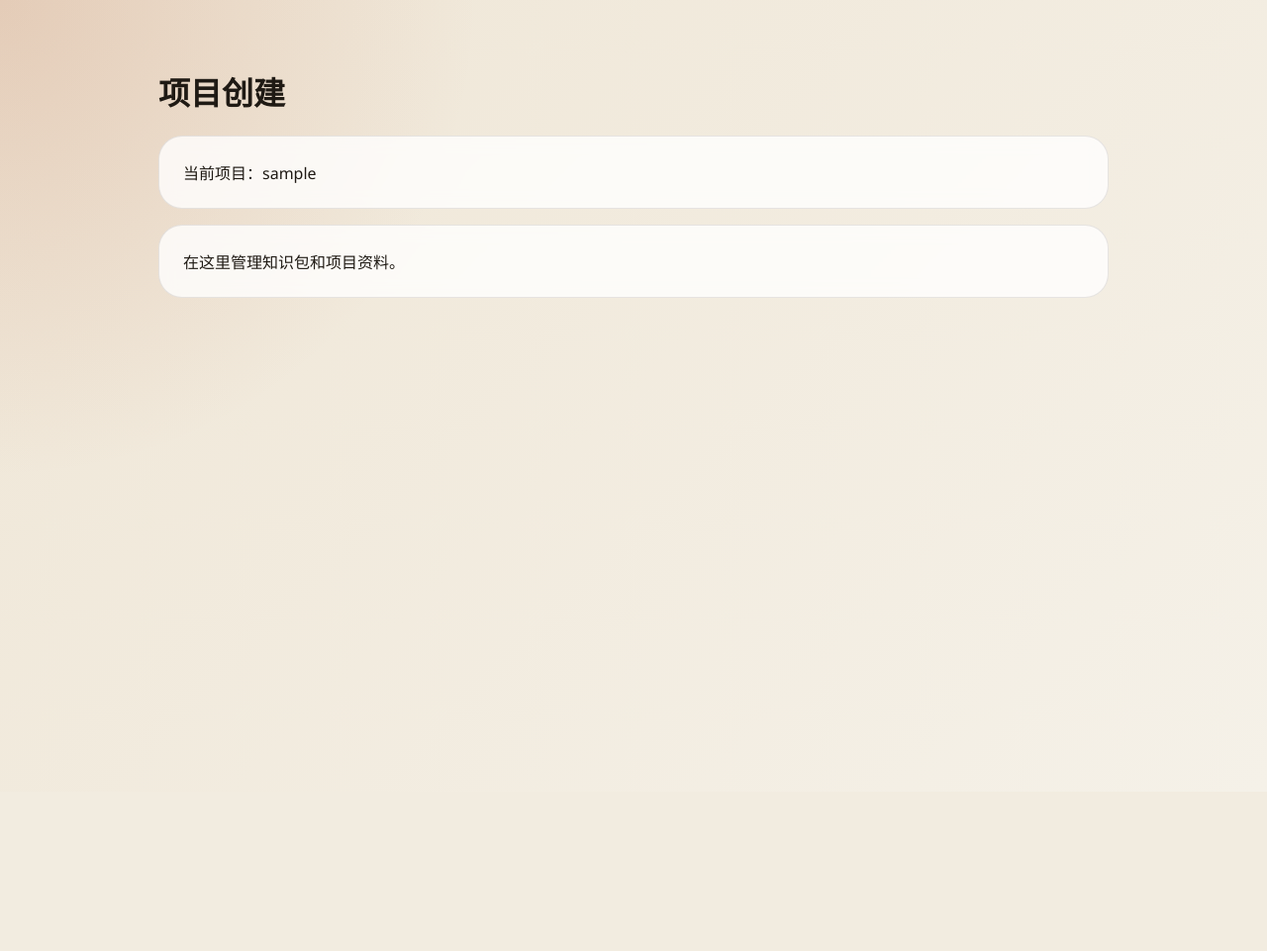
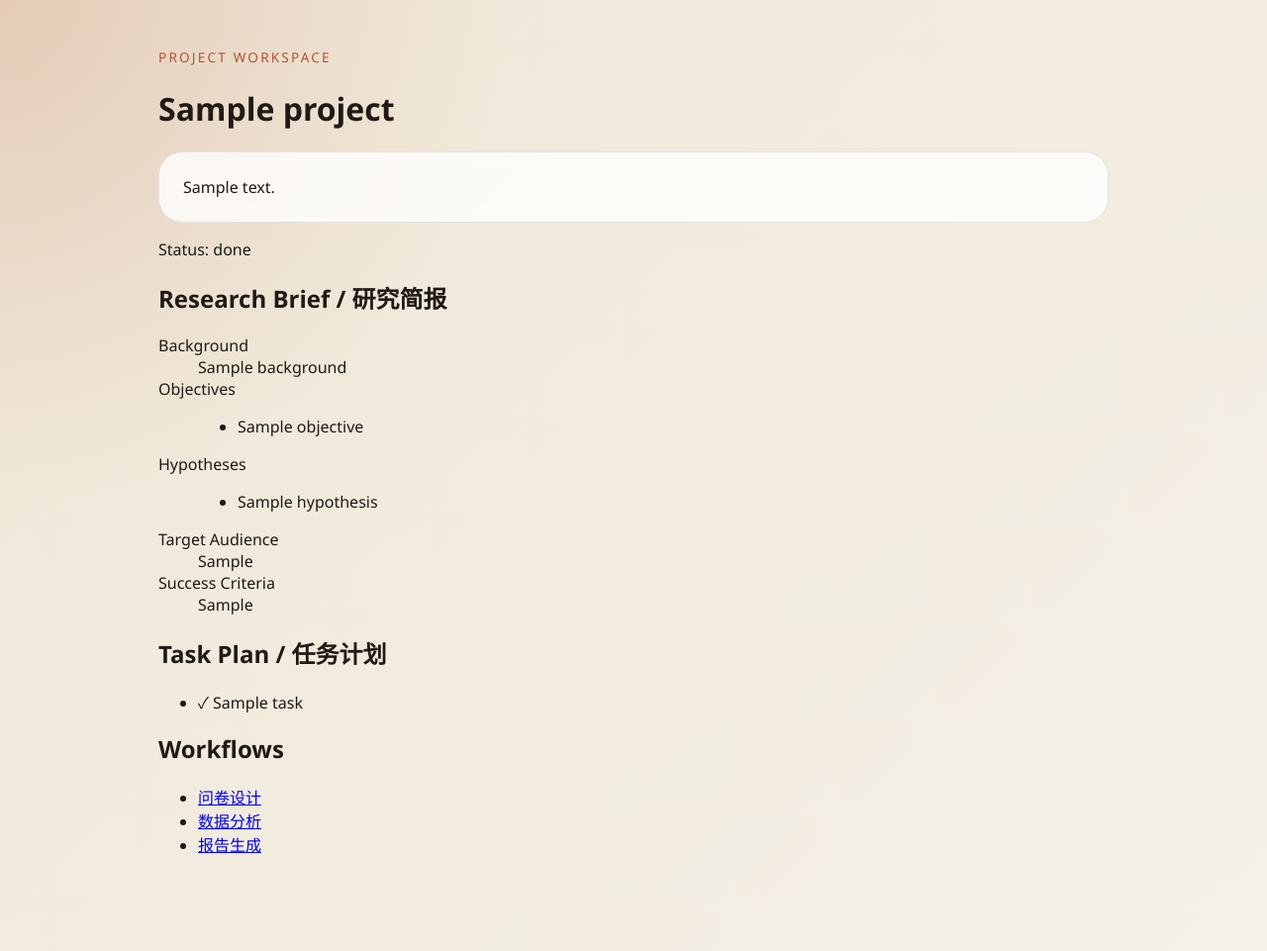
Before and after one commit to MOYAI1234/game-survey-workbench, a FastAPI app: template src/game_survey_workbench/templates/projects/detail.html in a window 1280 px wide. Shown: the whole page at 99% size. Before the commit the page ends 403 px from the top, so only its background shows below. Run offline with FastAPI, Linux system fonts and the light colour scheme; the template is opened without the code that fills it: most values are stand-ins (such as "Sample title", 1, 10 or a date in 2020).

Commit message:
feat(stage3d): show project context homepage

```diff
--- a/src/game_survey_workbench/templates/projects/detail.html
+++ b/src/game_survey_workbench/templates/projects/detail.html
@@ -1,7 +1,77 @@
 {% extends "layout.html" %}
-{% block title %}Project{% endblock %}
+{% block title %}{{ project.name if project else project_slug }}{% endblock %}
 {% block content %}
-<h1>项目创建</h1>
-<p>当前项目：{{ project_slug }}</p>
-<p>在这里管理知识包和项目资料。</p>
+<header class="project-header">
+  <p class="eyebrow">Project Workspace</p>
+  <h1>{{ project.name if project else project_slug }}</h1>
+  {% if project and project.description %}
+  <p class="project-description">{{ project.description }}</p>
+  {% endif %}
+  {% if project and project.status %}
+  <p class="project-status">Status: {{ project.status }}</p>
+  {% endif %}
+</header>
+
+<section class="brief-section">
+  <h2>Research Brief / 研究简报</h2>
+  {% if brief %}
+  <dl>
+    <dt>Background</dt>
+    <dd>{{ brief.background }}</dd>
+    <dt>Objectives</dt>
+    <dd>
+      <ul>
+        {% for objective in brief.objectives %}
+        <li>{{ objective }}</li>
+        {% endfor %}
+      </ul>
+    </dd>
+    {% if brief.hypotheses %}
+    <dt>Hypotheses</dt>
+    <dd>
+      <ul>
+        {% for hypothesis in brief.hypotheses %}
+        <li>{{ hypothesis }}</li>
+        {% endfor %}
+      </ul>
+    </dd>
+    {% endif %}
+    {% if brief.target_audience %}
+    <dt>Target Audience</dt>
+    <dd>{{ brief.target_audience }}</dd>
+    {% endif %}
+    {% if brief.success_criteria %}
+    <dt>Success Criteria</dt>
+    <dd>{{ brief.success_criteria }}</dd>
+    {% endif %}
+  </dl>
+  {% else %}
+  <p class="empty-state">No brief yet. Use <code>PUT /projects/{{ project_slug }}/brief</code> to set one.</p>
+  {% endif %}
+</section>
+
+<section class="plan-section">
+  <h2>Task Plan / 任务计划</h2>
+  {% if plan and plan.tasks %}
+  <ul class="task-list">
+    {% for task in plan.tasks %}
+    <li class="task-{{ task.status }}">
+      {% if task.status == "done" %}✓{% else %}○{% endif %}
+      {{ task.label }}
+    </li>
+    {% endfor %}
+  </ul>
+  {% else %}
+  <p class="empty-state">No task plan yet. Use <code>PUT /projects/{{ project_slug }}/plan</code> to set one.</p>
+  {% endif %}
+</section>
+
+<section class="workflow-links">
+  <h2>Workflows</h2>
+  <ul>
+    <li><a href="/projects/{{ project_slug }}/questionnaires/latest">问卷设计</a></li>
+    <li><a href="/projects/{{ project_slug }}/analysis/latest">数据分析</a></li>
+    <li><a href="/projects/{{ project_slug }}/reports/latest">报告生成</a></li>
+  </ul>
+</section>
 {% endblock %}
```
Also changed, not shown: src/game_survey_workbench/routes/projects.py (+20 -2 lines), tests/test_stage3d_project_homepage.py (added, +34 -0 lines).
